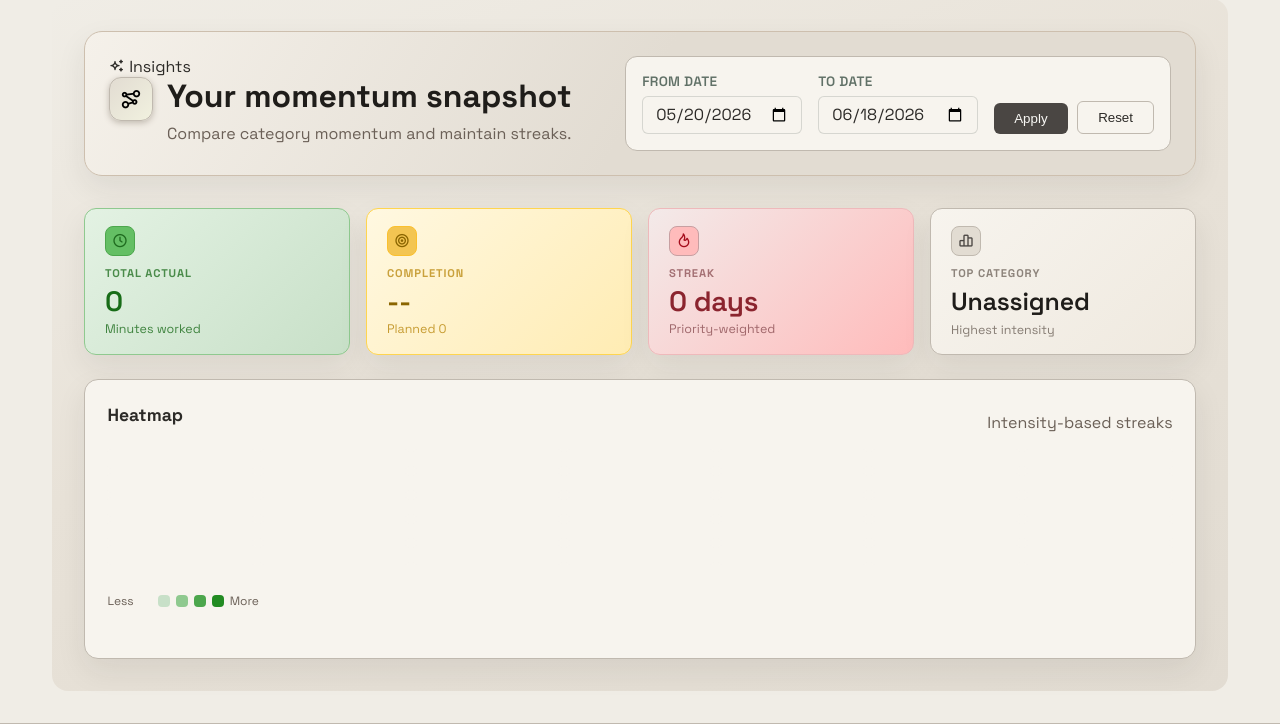
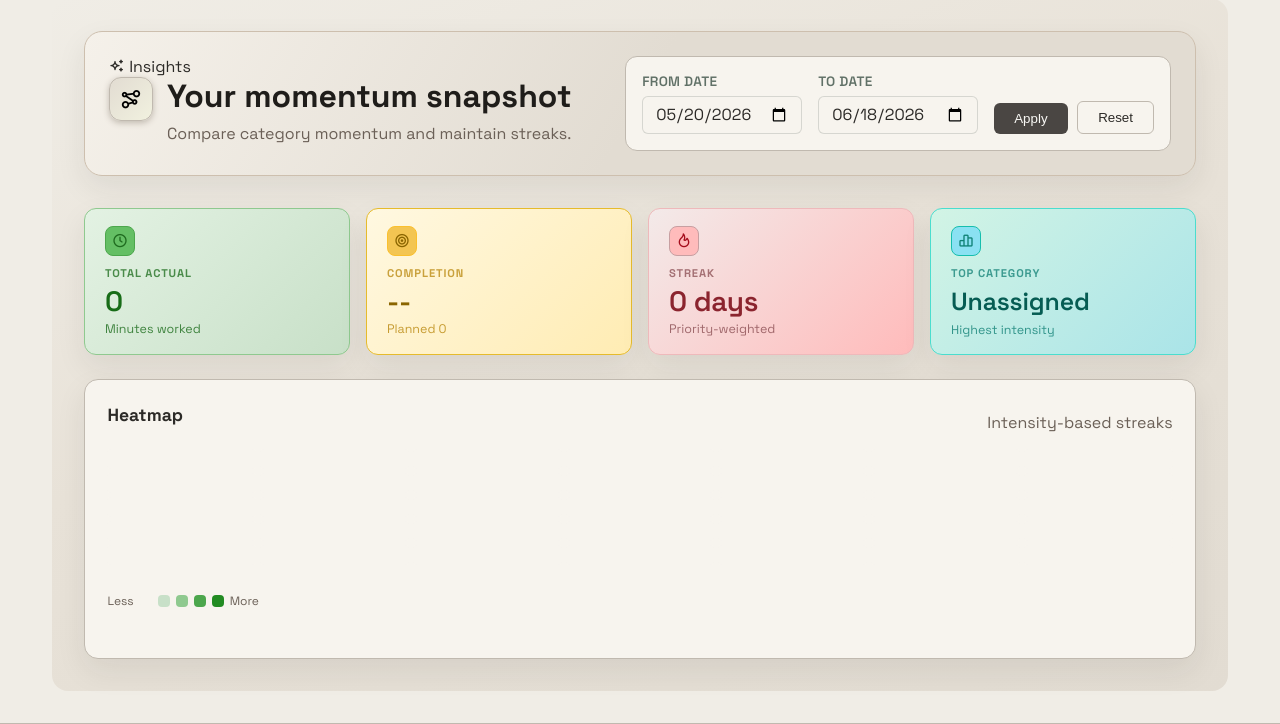
Before and after one commit to Jitenrai21/Personal_Daily_Activity_Tracking_System, a Django app: page /dashboard/ in a window 1280 px wide. Shown: the part 104-828 px from the top of the page. Run offline with Django 5.2, Linux system fonts and the light colour scheme; the visitor is signed in with stand-in values (Sample User, id 1); data comes from the database, SQL or seed files in the repository; data that the repository does not hold is empty; some libraries are stand-ins or nearby versions.

Commit message:
UI enhancements

```diff
--- a/templates/analytics/dashboard.html
+++ b/templates/analytics/dashboard.html
@@ -240,7 +240,7 @@
     /* Amber-yellow — planned targets / completion (matches "Planned" bar gradient) */
     .kpi-card--amber {
       background: linear-gradient(135deg, #fff8e1 0%, #ffecb3 100%);
-      border-color: #ffd54f;
+      border-color: #e6bb2c;
     }
     .kpi-card--amber .kpi-label { color: #b8860b; }  /* mid-amber */
     .kpi-card--amber .kpi-value { color: #8a6500; }  /* deep amber — richest tone */
@@ -259,13 +259,13 @@
 
     /* Neutral — descriptive / top category */
     .kpi-card--neutral {
-      background: linear-gradient(135deg, #f7f4ee 0%, #efe9df 100%);
-      border-color: var(--border-color, #c0b9af);
+      background: linear-gradient(135deg, #D2F4E5 0%, #AAE4E8 100%);
+      border-color: #4ADDCE;
     }
-    .kpi-card--neutral .kpi-label { color: var(--accent-color, #6b6057); }
-    .kpi-card--neutral .kpi-value { color: var(--dashboard-ink, #1f1d1a); }
-    .kpi-card--neutral .kpi-foot  { color: var(--accent-color, #6b6057); }
-    .kpi-card--neutral .kpi-icon  { background: var(--main-color, #e2dcd2); border-color: var(--border-color, #c0b9af); color: var(--cta-color, #4a4643); }
+    .kpi-card--neutral .kpi-label { color: #0f7f74; }
+    .kpi-card--neutral .kpi-value { color: #065c53; }
+    .kpi-card--neutral .kpi-foot  { color: #0f7f74; }
+    .kpi-card--neutral .kpi-icon  { background: #8ae1f2; border-color: #16bead; color: #0f8276; }
 
     /* Typography inside KPI cards */
     .kpi-label {
```
